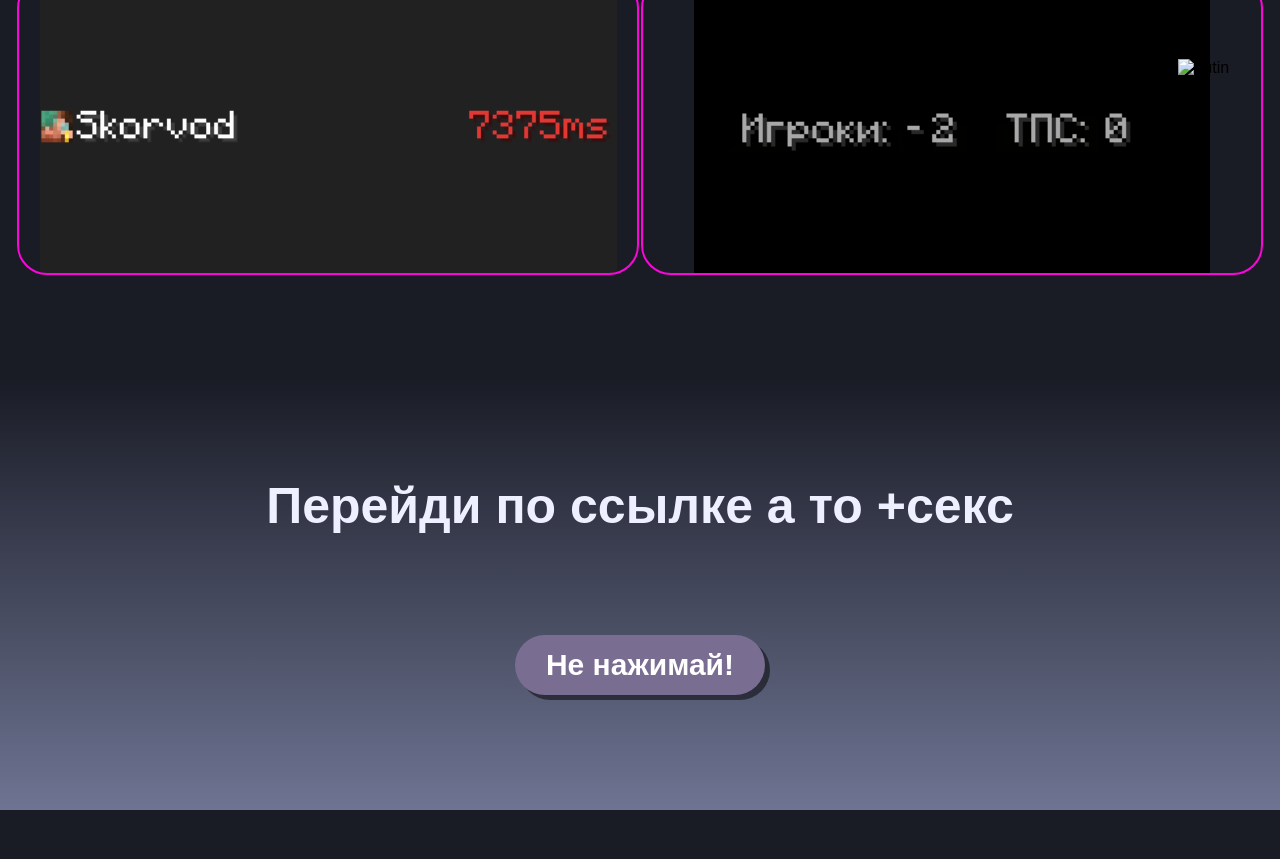
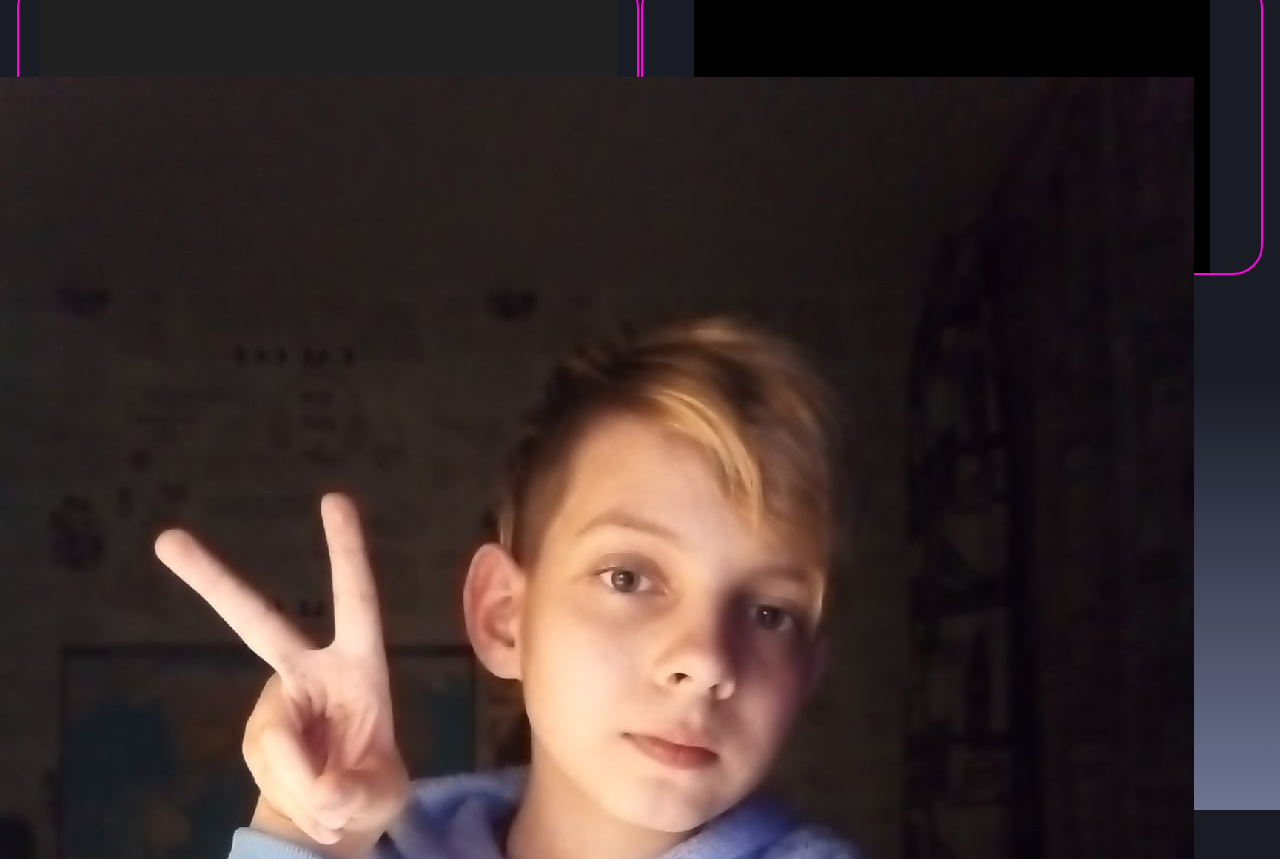
Before and after one commit to RainVerse-minecraft/Skitons, a plain HTML site: page index.html in a window 1280 px wide. Shown: the part 4329-5188 px from the top of the page. Before the commit the page ends 5139 px from the top, so only its background shows below. Drawn offline with Linux system fonts and the light colour scheme; files whose address does not match are found by name; a web font is replaced by a local one.

Commit message:
Update index.html

```diff
--- a/index.html
+++ b/index.html
@@ -109,7 +109,7 @@
             </div>
             <div class="podenka">
                 <img src="materials/skitons.png" alt="prigozhin" class="robertPolson">
-                <img src="materials/kisoka.png" alt="putin" class="roba">
+                <img src="materials/kisoka.jpg" alt="putin" class="roba">
             </div>
         </div>
     </div>
```
